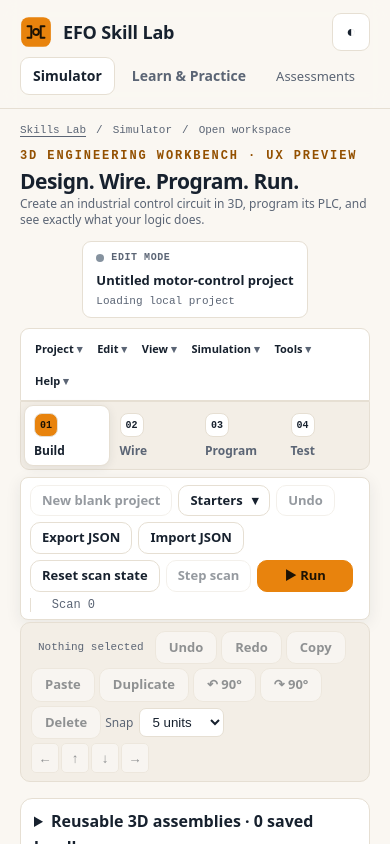
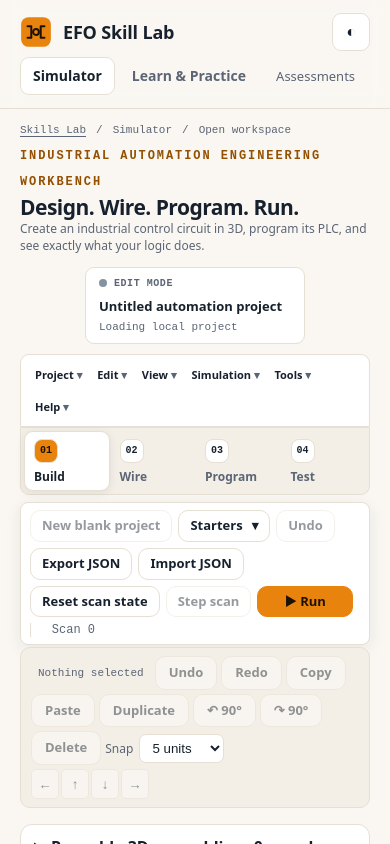
Before and after one commit to adjeiemmaaegh-web/School-of-scammers, a React (Vite) app: page /sandbox in a window 390 px wide. Shown: the top 844 px of the page. Built offline with nearby package versions, Linux system fonts and the light colour scheme.

Commit message:
polish(ux2): remove preview and phone copy; use universal industrial automation naming

```diff
--- a/src/app/SandboxPage.tsx
+++ b/src/app/SandboxPage.tsx
@@ -580,7 +580,7 @@ export function SandboxPage({ scenario: request }: { scenario?: ScenarioRequest
       <header className="sandbox-masthead">
         <div>
           <p className="sandbox-breadcrumb"><Link to="/">Skills Lab</Link><span>/</span> {scenario ? 'Scenario' : 'Simulator'} <span>/</span> {scenario ? scenario.def.title : 'Open workspace'}</p>
-          <span className="eyebrow">{scenario ? 'Scenario workbench · same simulator as the open sandbox' : '3D engineering workbench · UX preview'}</span>
+          <span className="eyebrow">{scenario ? 'Scenario workbench · same simulator as the open sandbox' : 'Industrial automation engineering workbench'}</span>
           <h1>Design. Wire. Program. Run.</h1>
           <p className="sandbox-masthead-lede">{scenario ? 'Build, wire, program, run and troubleshoot on the real simulator. The result is graded by what your circuit does.' : 'Create an industrial control circuit in 3D, program its PLC, and see exactly what your logic does.'}</p>
         </div>
@@ -592,7 +592,7 @@ export function SandboxPage({ scenario: request }: { scenario?: ScenarioRequest
             project?.components.some(c => c.kind === 'breaker') ? 'Untitled protected 24V DOL panel' :
             project?.components.some(c => c.kind === 'tank') ? 'Untitled tank process project' :
             project?.components.some(c => c.kind === 'conveyor') ?
-            'Untitled conveyor sorting project' : 'Untitled motor-control project'}</strong>
+            'Untitled conveyor sorting project' : 'Untitled automation project'}</strong>
           <small>{localSave === 'saved' ? 'Saved in this browser' :
             localSave === 'failed' ? 'Not saved — export your JSON' : 'Loading local project'}</small>
         </div>
@@ -847,7 +847,7 @@ export function SandboxPage({ scenario: request }: { scenario?: ScenarioRequest
             onSelectDevice={id=>selectDevice(id)} onTerminal={connect} />
           <details id="sandbox-stage-wire" className="sandbox-patch panel p5-logical-stage" open>
             <summary>Component wiring &amp; keyboard controls · {project?.components.length ?? 0} devices</summary>
-            <p className="sandbox-help">These controls access the same terminals and states shown in the 3D workbench. Use them on phones, with a keyboard, or when WebGL is unavailable.</p>
+            <p className="sandbox-help">These controls access the same terminals and states shown in the 3D workbench. Use these keyboard-accessible terminal controls when the 3D view is unavailable or when precise wiring is easier without a mouse.</p>
             <div className="sandbox-device-list">
               {project?.components.map(c => {
                 const def = COMPONENTS[c.kind];
```
